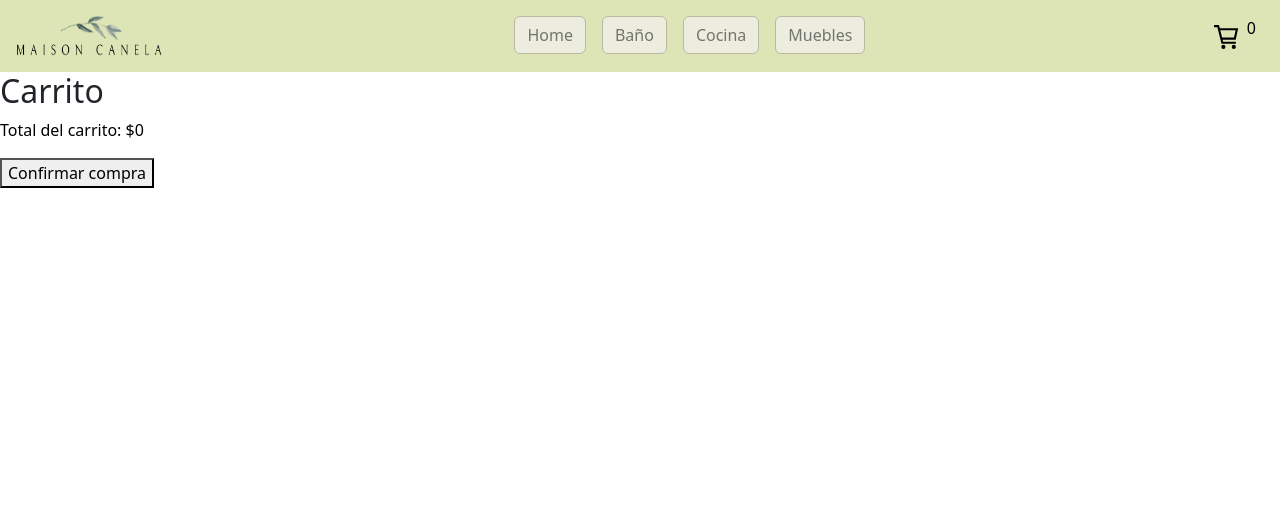
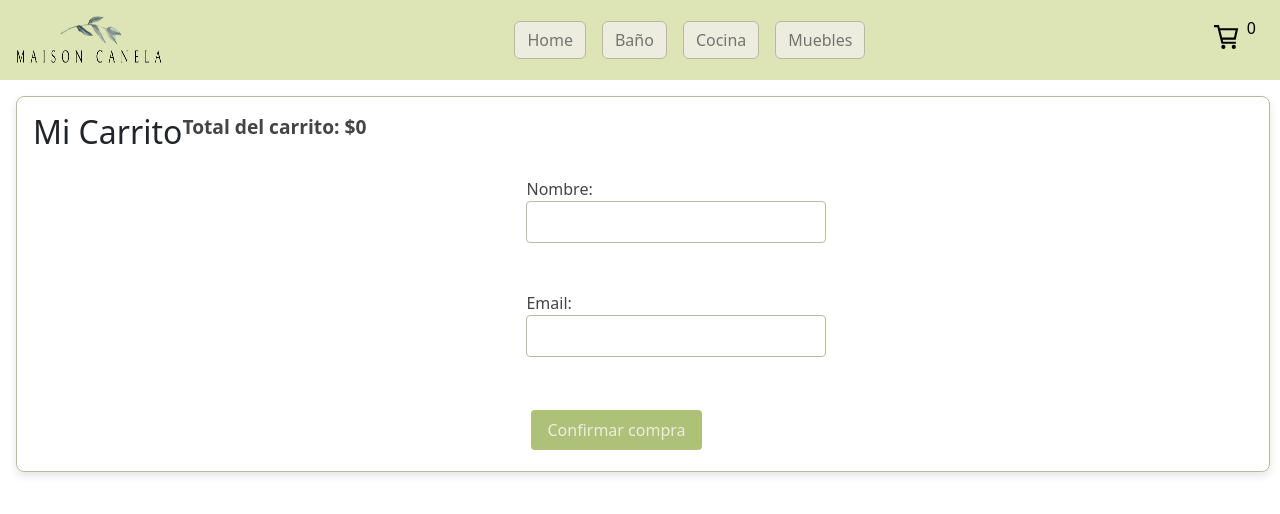
Before and after one commit to LunaHeuguerot/maison-canela, a React (Vite) app: page /cart in a window 1280 px wide. Shown: the top 514 px of the page. Built offline with nearby package versions, Linux system fonts and the light colour scheme.

Commit message:
Orden de compra

```diff
--- a/src/App.jsx
+++ b/src/App.jsx
@@ -1,4 +1,4 @@
-import { Cart, ItemDetailContainer, ItemListContainer, NavBar } from "./components";
+import { Cart, ErrorBoundary, ItemDetailContainer, ItemListContainer, NavBar, Order } from "./components";
 import { BrowserRouter, Route, Routes } from "react-router-dom";
 import { CartContextProvider } from "./context/CartContext";
 import { FirebaseContextProvider } from "./context/FirebaseContext";
@@ -7,6 +7,8 @@ import { FirebaseContextProvider } from "./context/FirebaseContext";
 export const App = () => {
   return (
     <>
+
+    <ErrorBoundary>
     <FirebaseContextProvider>
       <CartContextProvider>
         <BrowserRouter>
@@ -16,10 +18,12 @@ export const App = () => {
             <Route path="/category/:category" element={<ItemListContainer />} />
             <Route path="/item/:id" element={<ItemDetailContainer />} />
             <Route path="/cart" element={<Cart />} />
+            <Route path="/confirmar-compra" element={<Order />}/>
           </Routes>
         </BrowserRouter>
       </CartContextProvider>
     </FirebaseContextProvider>
+    </ErrorBoundary>
     </>
   )
 }
--- /dev/null
+++ b/src/components/Cart/Cart.css
@@ -0,0 +1,61 @@
+.cart-container {
+    display: flex;
+    width: 98%;
+    border: 1px solid #B9B9A1;
+    border-radius: 8px;
+    padding: 16px;
+    margin: 16px;
+    box-shadow: 0 4px 8px rgba(0, 0, 0, 0.1);
+  }
+
+  .cart-item {
+    width: 400px;
+    margin-top: 3rem;
+    margin-bottom: 1rem;
+    padding: 16px;
+    border: 1px solid #B9B9A1;
+    border-radius: 8px;
+    background-color: #F5F5F5;
+  }
+
+  .cart-form {
+    margin-top: 3rem;
+    width: 300px;
+    margin-left: 10rem;
+  }
+
+  /* Form Styles */
+  form {
+    margin-top: 16px;
+  }
+
+  label {
+    display: block;
+    margin-bottom: 8px;
+    color: #444444;
+  }
+
+  input {
+    width: 100%;
+    padding: 8px;
+    margin-bottom: 1rem;
+    border: 1px solid #B9B9A1;
+    border-radius: 4px;
+  }
+
+  button {
+    width: auto;
+    color: #EDEDDF;
+    background-color: #ADC178;
+    border-color: #73746D;
+    padding: 8px 16px;
+    border: none;
+    border-radius: 4px;
+    cursor: pointer;
+    margin: 5px;
+  }
+
+  button:hover {
+    color: #DDE5B6;
+    background-color: #73746D;
+  }
--- a/src/components/Cart/Cart.jsx
+++ b/src/components/Cart/Cart.jsx
@@ -2,10 +2,17 @@ import React, { useContext, useState } from "react";
 import { useNavigate } from "react-router-dom";
 import { CartContext } from "../../context/CartContext";
 import Swal from "sweetalert2";
+import { FirebaseContext } from "../../context/FirebaseContext";
+import "./Cart.css";
 
 export const Cart = () => {
   const navigate = useNavigate();
   const { cartItems, totalCart, removeItem, updateItemQuantity } = useContext(CartContext);
+
+  //FORM
+  const { addOrderDB } = useContext(FirebaseContext);
+  const [name, setName] = useState("");
+  const [email, setEmail] = useState("");
 
   const handleConfirmOrder = () => {
     if (cartItems.length === 0) {
@@ -21,15 +28,22 @@ export const Cart = () => {
     }
   };
 
+  //FORM
+  const handleForm = (e) => {
+    e.preventDefault();
+
+    addOrderDB(cartItems, {name, email}, totalCart);
+
+    setName("");
+    setEmail("");
+  };
+
   return (
-    <div>
-      <h2>Carrito</h2>
-
-
-
+    <div className="cart-container">
+      <h2>Mi Carrito</h2>
       <div>
         {cartItems.map((item) => (
-          <div key={item.id}>
+          <div key={item.id} className="cart-item">
             <p>Nombre: {item.name}</p>
             <p>Precio Unitario: ${item.price}</p>
             <p>Cantidad: {item.quantity}</p>
@@ -38,15 +52,36 @@ export const Cart = () => {
               <button onClick={() => updateItemQuantity(item.id, item.quantity - 1)}>-</button>
               <button onClick={() => updateItemQuantity(item.id, item.quantity + 1)}>+</button>
             </div>
-            <button onClick={() => removeItem(item.id)}>
-              Eliminar
-            </button>
+            <button onClick={() => removeItem(item.id)}>Eliminar</button>
           </div>
         ))}
+      <p style={{ fontWeight:"bold", color:"#444444", fontSize: "larger" }}>Total del carrito: ${totalCart}</p>
       </div>
 
-      <p>Total del carrito: ${totalCart}</p>
-      <button onClick={handleConfirmOrder}>Confirmar compra</button>
+      <div className="cart-form">
+        <form onSubmit={handleForm}>
+          <label>
+            Nombre:
+            <input
+              type="text"
+              value={name}
+              onChange={(e) => setName(e.target.value)}
+              />
+          </label>
+          <br />
+          <label>
+            Email:
+            <input
+              type="email"
+              value={email}
+              onChange={(e) => setEmail(e.target.value)}
+              />
+          </label>
+          <br />
+          <button onClick={handleConfirmOrder}>Confirmar compra</button>
+        </form>
+      </div>
+
     </div>
   );
 };
--- /dev/null
+++ b/src/components/ErrorBoundary/ErrorBoundary.jsx
@@ -0,0 +1,27 @@
+import React, { Component } from 'react';
+
+class ErrorBoundary extends Component {
+  constructor(props) {
+    super(props);
+    this.state = { hasError: false };
+  }
+
+  static getDerivedStateFromError(error) {
+    return { hasError: true };
+  }
+
+  componentDidCatch(error, errorInfo) {
+    console.error('Error capturado:', error, errorInfo);
+  }
+
+  render() {
+    if (this.state.hasError) {
+      // Renderiza un componente indicando que hubo un error
+      return <div>Hubo un error en la aplicación.</div>;
+    }
+    // Si no hay error, renderiza normalmente
+    return this.props.children;
+  }
+}
+
+export default ErrorBoundary;
--- a/src/components/Form/Form.jsx
+++ b/src/components/Form/Form.jsx
@@ -18,14 +18,28 @@ export const Form = () => {
   };
 
   return (
-    <div onSubmit={handleForm}>
-      <div>
-        <p label={"Nombre"} value={name} onChange={(e) => setName(e.target.value)} />
-        <p label={"Email"} value={email} onChange={(e) => setEmail(e.target.value)} />
-        <button type="submit" variant="contained" color="success">
-          Comprar
-        </button>
-      </div>
+    <div>
+      <form onSubmit={handleForm}>
+        <label>
+          Nombre:
+          <input
+            type="text"
+            value={name}
+            onChange={(e) => setName(e.target.value)}
+          />
+        </label>
+        <br />
+        <label>
+          Email:
+          <input
+            type="email"
+            value={email}
+            onChange={(e) => setEmail(e.target.value)}
+          />
+        </label>
+        <br />
+        <button type="submit">Enviar</button>
+      </form>
     </div>
   );
 };
--- a/src/components/ItemListContainer/ItemListContainer.jsx
+++ b/src/components/ItemListContainer/ItemListContainer.jsx
@@ -1,6 +1,6 @@
 import { useContext, useEffect } from "react";
 import { useParams } from "react-router-dom";
-import { CartContext } from "../../context/CartContext";
+// import { CartContext } from "../../context/CartContext";
 import { FirebaseContext } from "../../context/FirebaseContext";
 import { ItemList } from "../ItemList/ItemList";
 import styles from "./ItemListContainer.module.css";
--- /dev/null
+++ b/src/components/Order/Order.css
@@ -0,0 +1,30 @@
+.order-container {
+    width: 500px;
+    border: 1px solid #B9B9A1;
+    border-radius: 8px;
+    padding: 16px;
+    margin: 16px;
+    box-shadow: 0 4px 8px rgba(0, 0, 0, 0.1);
+  }
+
+  .order-title {
+    text-align: center;
+    font-size: 24px;
+    margin-bottom: 8px;
+    color: #ADC178;
+  }
+
+  .order-number {
+    font-size: 18px;
+    color: #444444;
+  }
+
+  .order-details {
+    font-size: 16px;
+    color: #444444;
+  }
+
+  .order-item {
+    font-size: 14px;
+    color: #444444;
+  }
--- a/src/components/Order/Order.jsx
+++ b/src/components/Order/Order.jsx
@@ -1,21 +1,22 @@
-import { collection, addDoc, serverTimestamp } from "firebase/firestore";
-import { db } from "../../config/firebaseConfig";
+import { useContext } from "react";
+import { FirebaseContext } from "../../context/FirebaseContext";
+import { CartContext } from "../../context/CartContext";
+import "./Order.css";
 
 export const Order = () => {
-  const addOrderDB = (cartProducts, userData, total) => {
-    const newOrder = {
-        buyer: userData,
-        items: cartProducts,
-        date: serverTimestamp(),
-        total
-
-    }
-
-  addDoc(collection(db, "orders"), newOrder);
-
-  }
+  const { orderID } = useContext(FirebaseContext);
+  const { cartItems, totalCart } = useContext(CartContext);
 
   return (
-    <div>Order</div>
+    <div className="order-container">
+      <h2 className="order-title">¡Tu pedido ha sido realizado con éxito!</h2>
+      <h3 className="order-number">Tu número de orden es: {orderID}</h3>
+      <h5 className="order-details">Detalle del pedido:</h5>
+      <ul>
+        {cartItems.map((item) => (
+          <li key={item.id} className="order-item">{item.quantity} - {item.name}</li>
+        ))}
+      </ul>
+    </div>
   )
 }
--- a/src/components/index.js
+++ b/src/components/index.js
@@ -1,5 +1,6 @@
 export * from './Cart/Cart';
 export * from './CartWidget/CartWidget';
+export { default as ErrorBoundary } from './ErrorBoundary/ErrorBoundary';
 export * from './Form/Form';
 export * from './Item/Item';
 export * from './ItemCount/ItemCount';
--- a/src/context/FirebaseContext.jsx
+++ b/src/context/FirebaseContext.jsx
@@ -36,15 +36,24 @@ export const FirebaseContextProvider = ( {children} ) =>{
     }
   };
 
-  const addOrderDB = (cartProducts, userData, total) => {
+  const discountStock = async (product) => {
+    const productRef = doc( db, "products", product.id );
+    const newStock = product.stock - 1;
+    await updateDoc(productRef, { stock: newStock } )
+
+ }
+
+
+  const addOrderDB = async (cartProducts, userData, total) => {
     const newOrder = {
       buyer: userData,
       items: cartProducts,
       data: serverTimestamp(),
       total
     }
-    console.log(newOrder)
-    addDoc( collection(db, "orders"), newOrder );
+
+    const newDoc = await addDoc( collection(db, "orders"), newOrder );
+    setOrderID(newDoc.id);
   }
 
     const objectValue = {
@@ -53,10 +62,10 @@ export const FirebaseContextProvider = ( {children} ) =>{
         isLoading,
         getProductsDB,
         getProductById,
-        // discountStock,
+        discountStock,
         addOrderDB
 
     }
 
-    return <FirebaseContext.Provider value={{}}> {children} </FirebaseContext.Provider>
+    return <FirebaseContext.Provider value={objectValue}> {children} </FirebaseContext.Provider>
 }
```
